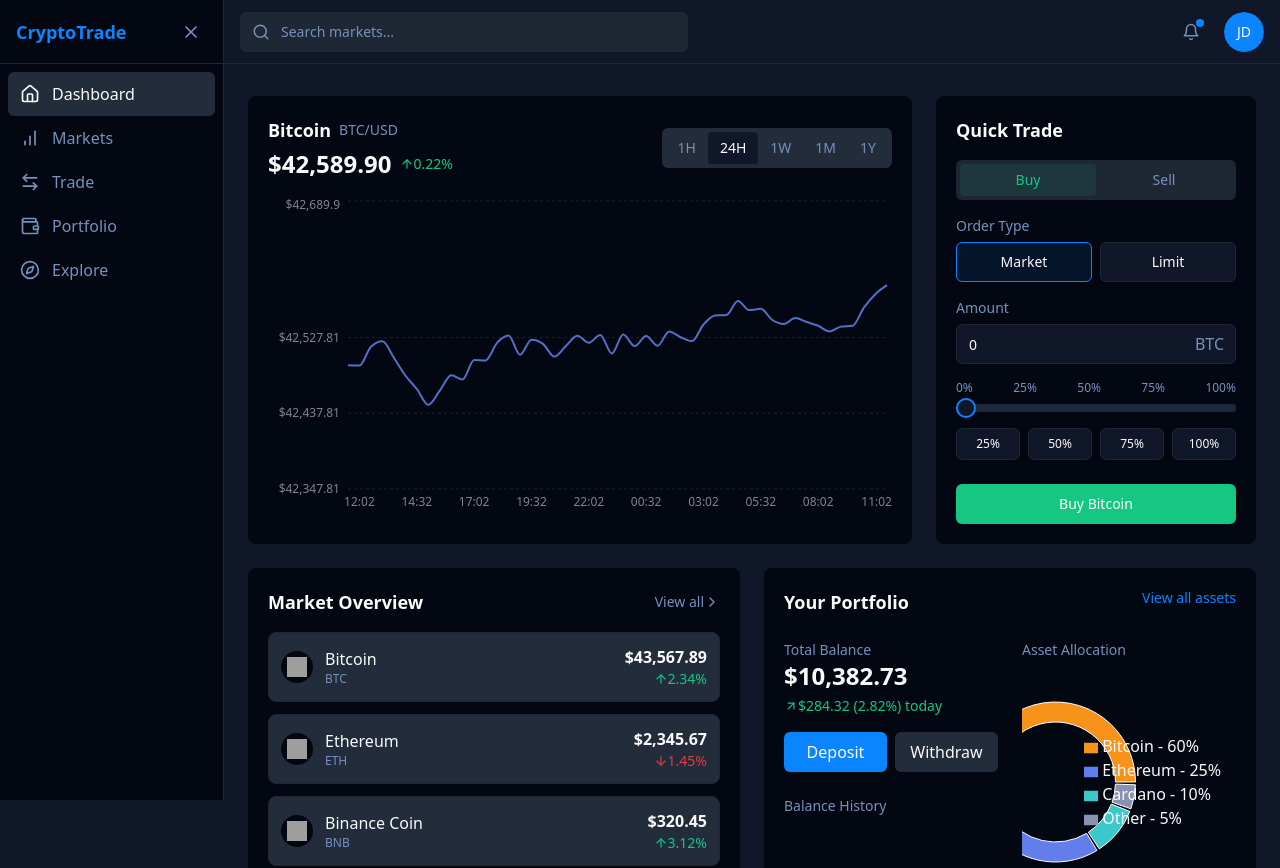
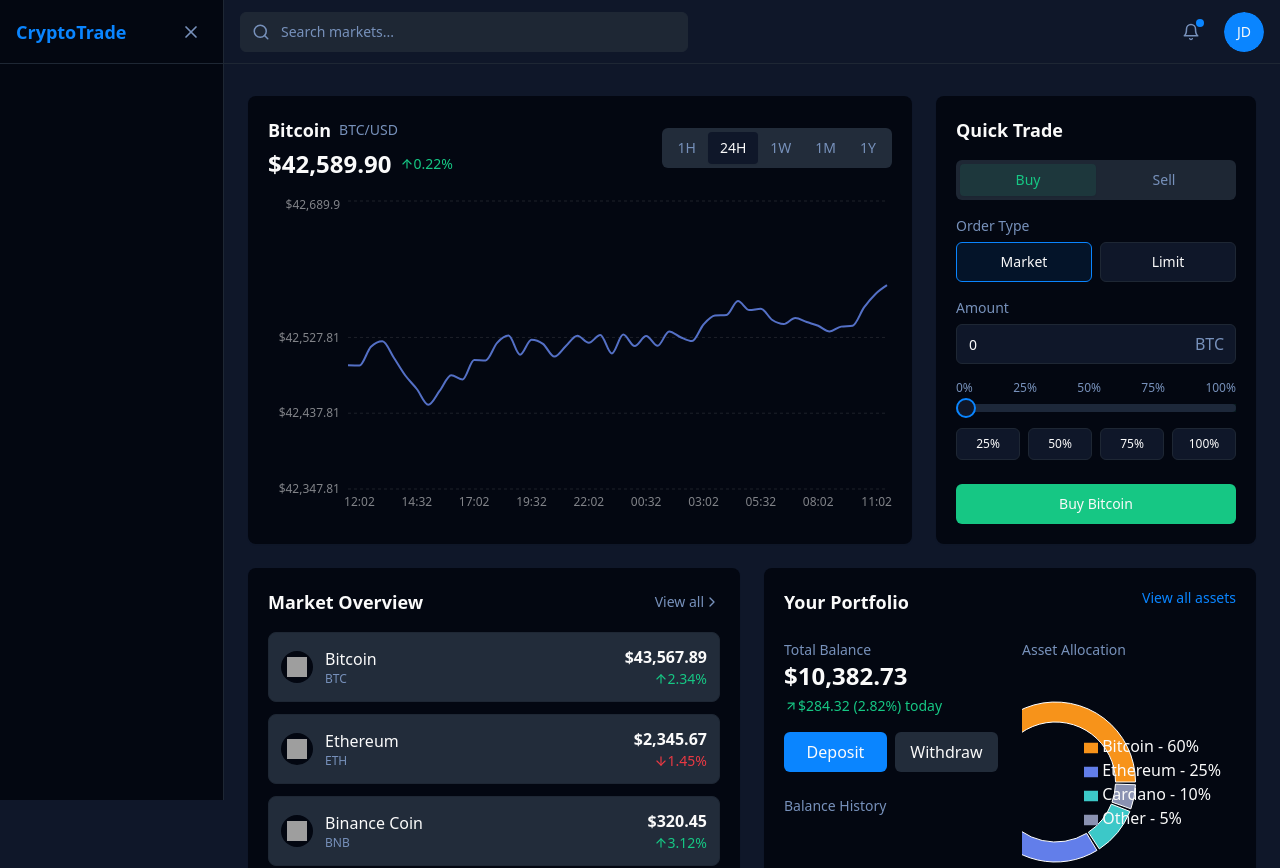
Before and after one commit to jcyag/trading-hub-mimic, a React (Vite) app: page / in a window 1280 px wide. Shown: the top 868 px of the page. Built offline with nearby package versions, Linux system fonts and the light colour scheme; grey boxes are pictures that could not be loaded.

Commit message:
Remove navigation menu

```diff
--- a/src/components/dashboard/Sidebar.tsx
+++ b/src/components/dashboard/Sidebar.tsx
@@ -1,15 +1,6 @@
 
 import { useState } from "react";
-import { Link } from "react-router-dom";
-import {
-  ArrowLeftRight,
-  BarChart,
-  Compass,
-  Home,
-  Menu,
-  Wallet,
-  X
-} from "lucide-react";
+import { Menu, X } from "lucide-react";
 import { cn } from "@/lib/utils";
 
 export function Sidebar() {
@@ -21,6 +12,7 @@ export function Sidebar() {
 
   return (
     <div
+      data-sidebar="sidebar"
       className={cn(
         "fixed top-0 left-0 h-full bg-card border-r border-border transition-all duration-300 z-40",
         collapsed ? "w-16" : "w-56"
@@ -40,66 +32,6 @@ export function Sidebar() {
           {collapsed ? <Menu size={20} /> : <X size={20} />}
         </button>
       </div>
-
-      <nav className="p-2">
-        <SidebarItem
-          icon={<Home size={20} />}
-          label="Dashboard"
-          to="/"
-          collapsed={collapsed}
-          active
-        />
-        <SidebarItem
-          icon={<BarChart size={20} />}
-          label="Markets"
-          to="/markets"
-          collapsed={collapsed}
-        />
-        <SidebarItem
-          icon={<ArrowLeftRight size={20} />}
-          label="Trade"
-          to="/trade"
-          collapsed={collapsed}
-        />
-        <SidebarItem
-          icon={<Wallet size={20} />}
-          label="Portfolio"
-          to="/portfolio"
-          collapsed={collapsed}
-        />
-        <SidebarItem
-          icon={<Compass size={20} />}
-          label="Explore"
-          to="/explore"
-          collapsed={collapsed}
-        />
-      </nav>
     </div>
   );
 }
-
-interface SidebarItemProps {
-  icon: React.ReactNode;
-  label: string;
-  to: string;
-  collapsed: boolean;
-  active?: boolean;
-}
-
-function SidebarItem({ icon, label, to, collapsed, active }: SidebarItemProps) {
-  return (
-    <Link
-      to={to}
-      className={cn(
-        "flex items-center gap-3 px-3 py-2.5 rounded-md font-medium transition-colors",
-        active
-          ? "bg-accent text-accent-foreground"
-          : "text-muted-foreground hover:bg-accent hover:text-accent-foreground",
-        collapsed && "justify-center px-0"
-      )}
-    >
-      {icon}
-      {!collapsed && <span>{label}</span>}
-    </Link>
-  );
-}
```
